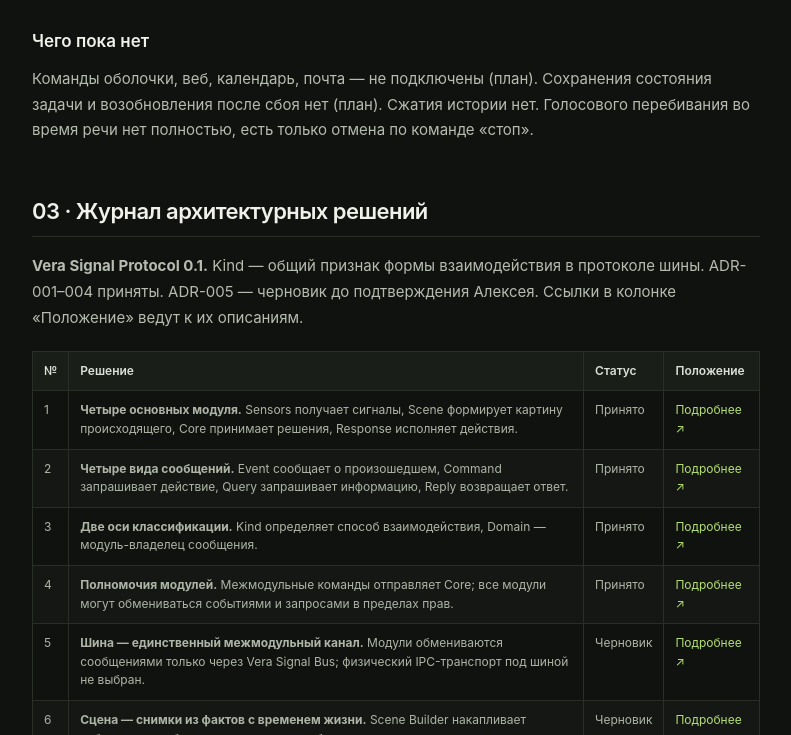
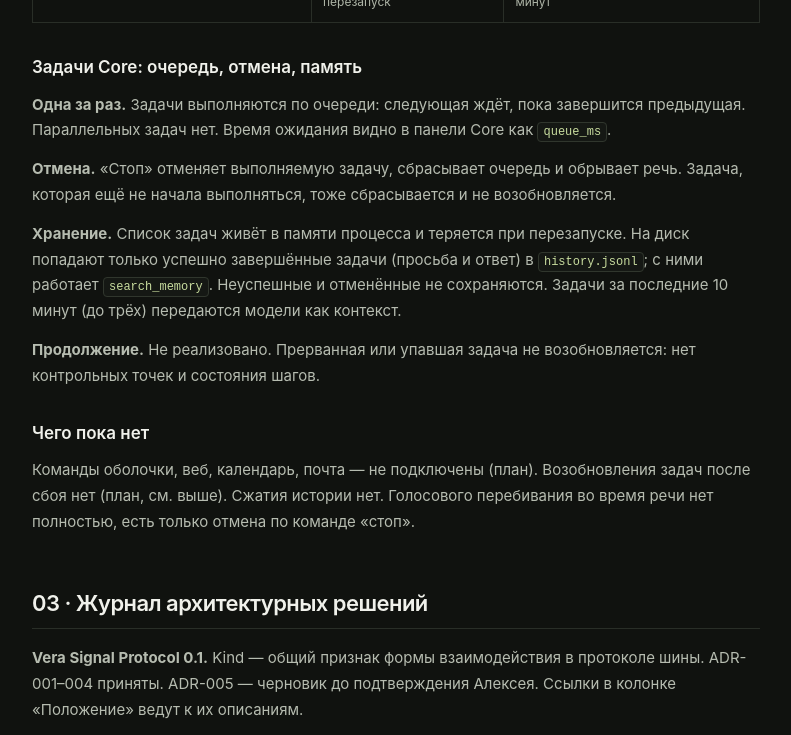
Before and after one commit to vera-voice-ai/vera, a plain HTML site: page docs/index.html in a window 1280 px wide. Shown: the part 3930-4665 px from the top of the page, without its empty margins (275-1066 px from the left). Drawn offline with Linux system fonts and the light colour scheme; a script that the page names is missing.

Commit message:
Docs: Jev judge belongs to Scene, not Sensors; describe the task queue (one at a time, stop clears it, only successful tasks are kept)
Co-Authored-By: Claude Haiku 5.5 <noreply@anthropic.com>

```diff
--- a/docs/index.html
+++ b/docs/index.html
@@ -97,12 +97,12 @@
         S2["Silero VAD · есть речь"]
         S3["Smart Turn · конец реплики"]
         S4["CAM++ и VoxLock · голос владельца"]
-        S5["Jev · судья адресата"]
         S6["NomoPVAD · в каталоге, статус подключения не проверен"]
       end
       subgraph SCENE["Сцена"]
         SB["SceneBuilder · снимки и факты"]
         SM["SceneModel · ревизии и гипотезы"]
+        SJ["Jev · судья конца реплики и адресата, воркер"]
       end
       BUS["Signal Bus · события, команды, запросы, ответы"]
       subgraph CORE["Ядро · CoreAgent"]
@@ -128,9 +128,9 @@
       S2 --> BUS
       S3 --> BUS
       S4 --> BUS
-      S5 --> BUS
       BUS --> SB
       SB --> SM
+      SM <-->|"вопрос и вердикт"| SJ
       SM -->|"scene.turn.ready"| BUS
       BUS -->|"задача от владельца"| TASKS
       TASKS --> LOOP
@@ -168,8 +168,14 @@
       </tbody>
     </table>
 
+    <h3 id="vera-tasks">Задачи Core: очередь, отмена, память</h3>
+    <p><b>Одна за раз.</b> Задачи выполняются по очереди: следующая ждёт, пока завершится предыдущая. Параллельных задач нет. Время ожидания видно в панели Core как <code>queue_ms</code>.</p>
+    <p><b>Отмена.</b> «Стоп» отменяет выполняемую задачу, сбрасывает очередь и обрывает речь. Задача, которая ещё не начала выполняться, тоже сбрасывается и не возобновляется.</p>
+    <p><b>Хранение.</b> Список задач живёт в памяти процесса и теряется при перезапуске. На диск попадают только успешно завершённые задачи (просьба и ответ) в <code>history.jsonl</code>; с ними работает <code>search_memory</code>. Неуспешные и отменённые не сохраняются. Задачи за последние 10 минут (до трёх) передаются модели как контекст.</p>
+    <p><b>Продолжение.</b> Не реализовано. Прерванная или упавшая задача не возобновляется: нет контрольных точек и состояния шагов.</p>
+
     <h3 id="vera-not-yet">Чего пока нет</h3>
-    <p>Команды оболочки, веб, календарь, почта — не подключены (план). Сохранения состояния задачи и возобновления после сбоя нет (план). Сжатия истории нет. Голосового перебивания во время речи нет полностью, есть только отмена по команде «стоп».</p>
+    <p>Команды оболочки, веб, календарь, почта — не подключены (план). Возобновления задач после сбоя нет (план, см. выше). Сжатия истории нет. Голосового перебивания во время речи нет полностью, есть только отмена по команде «стоп».</p>
 
     <h2 id="adr">03 · Журнал архитектурных решений</h2>
     <p><b>Vera Signal Protocol 0.1.</b> Kind — общий признак формы взаимодействия в протоколе шины. ADR-001–004 приняты. ADR-005 — черновик до подтверждения Алексея. Ссылки в колонке «Положение» ведут к их описаниям.</p>
```
